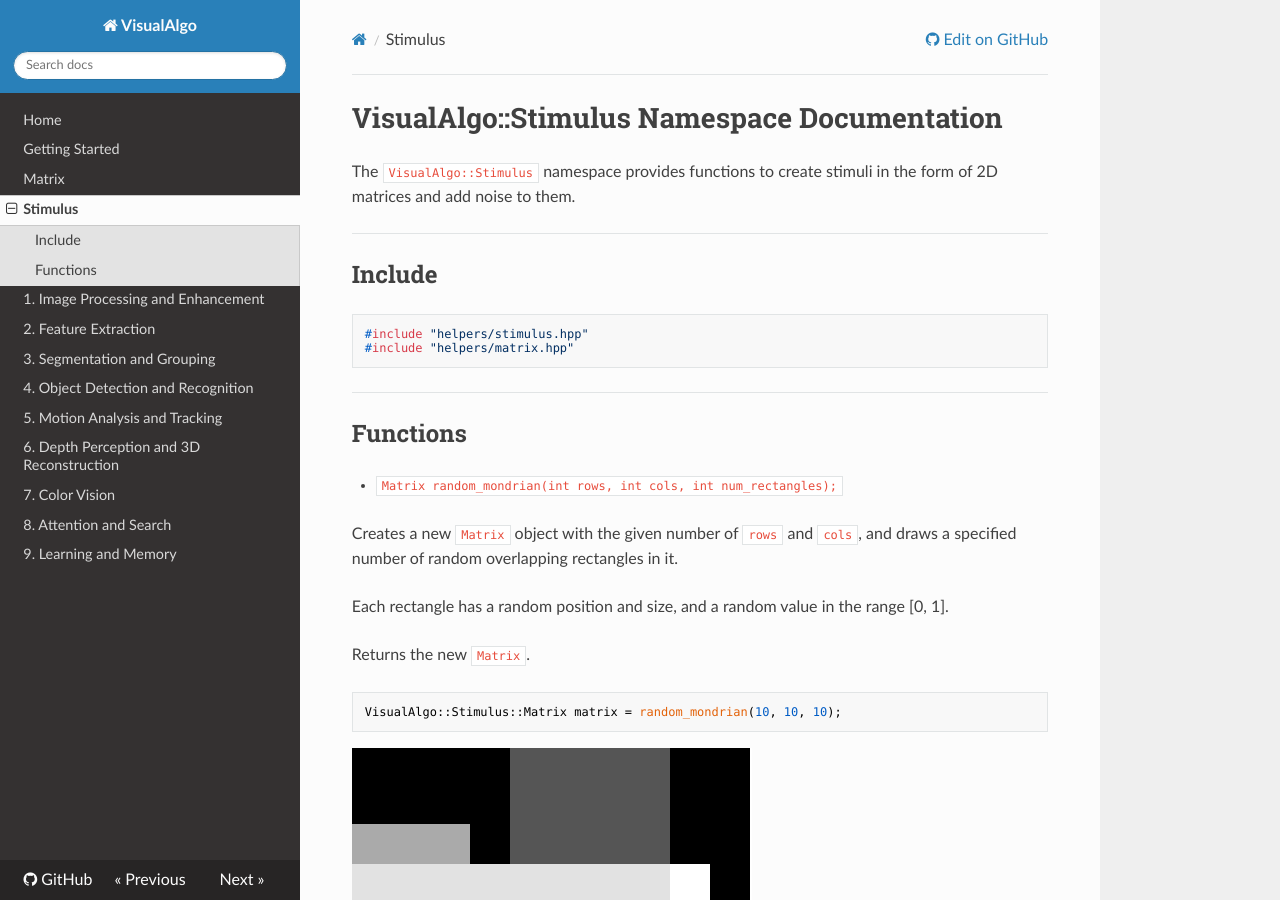
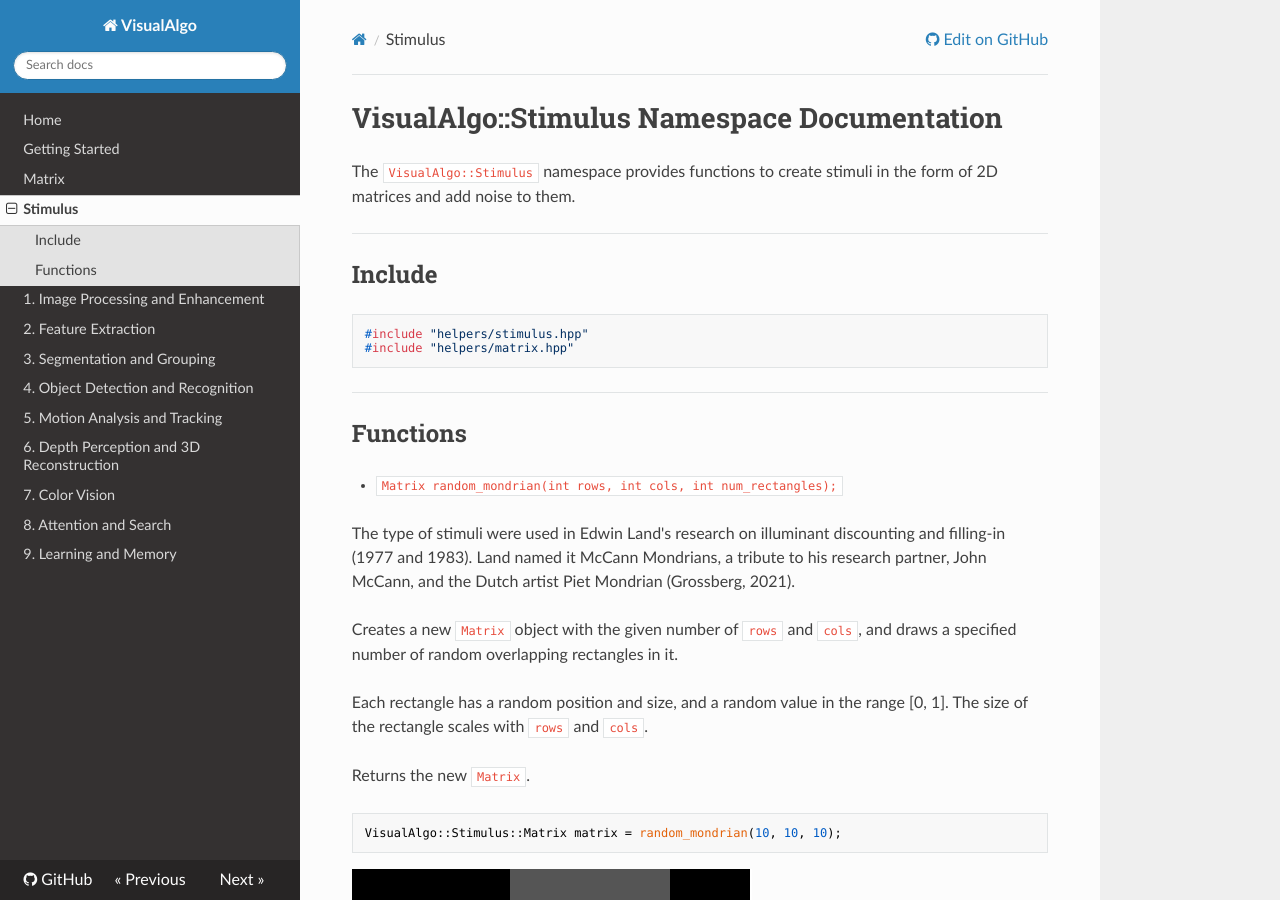
Before and after one commit to tonyfu97/VisualAlgo, an MkDocs documentation site: the page built from docs/pages/stimulus.md, in a window 1280 px wide and 900 px high. Built offline with MkDocs 1.6.1, drawn with Linux system fonts in a browser that asks for light colours; nearby versions of some CDN libraries.

Commit message:
Add more stimulus doc

```diff
--- a/docs/pages/stimulus.md
+++ b/docs/pages/stimulus.md
@@ -17,9 +17,11 @@ The `VisualAlgo::Stimulus` namespace provides functions to create stimuli in the
 
 * `Matrix random_mondrian(int rows, int cols, int num_rectangles);`
 
+The type of stimuli were used in Edwin Land's research on illuminant discounting and filling-in (1977 and 1983). Land named it McCann Mondrians, a tribute to his research partner, John McCann, and the Dutch artist Piet Mondrian (Grossberg, 2021).
+
 Creates a new `Matrix` object with the given number of `rows` and `cols`, and draws a specified number of random overlapping rectangles in it.
 
-Each rectangle has a random position and size, and a random value in the range [0, 1].
+Each rectangle has a random position and size, and a random value in the range [0, 1]. The size of the rectangle scales with `rows` and `cols`.
 
 Returns the new `Matrix`.
 
```
